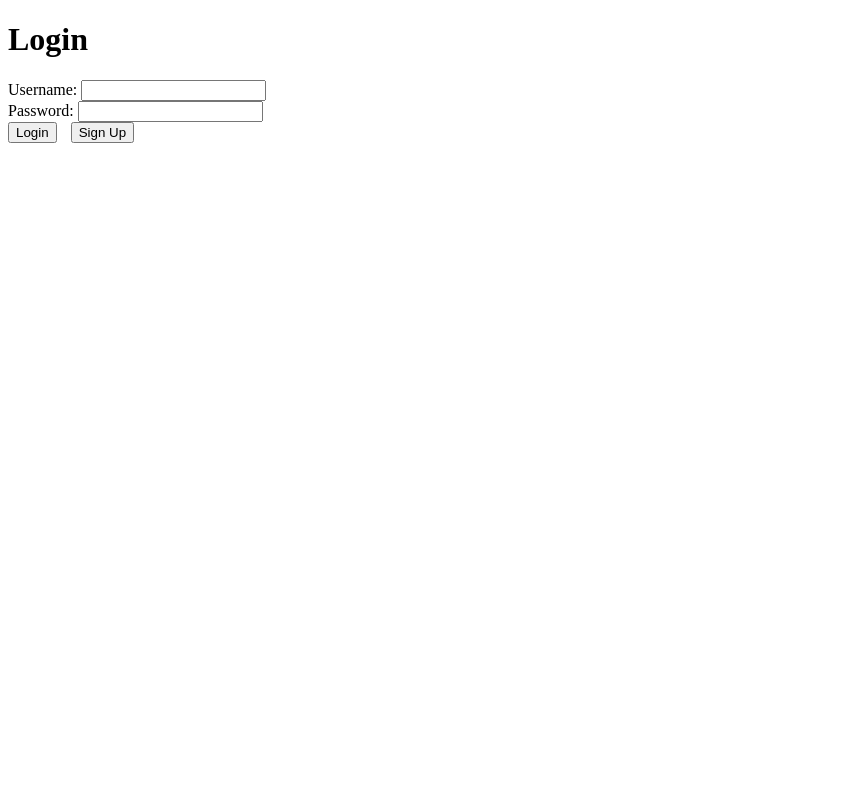
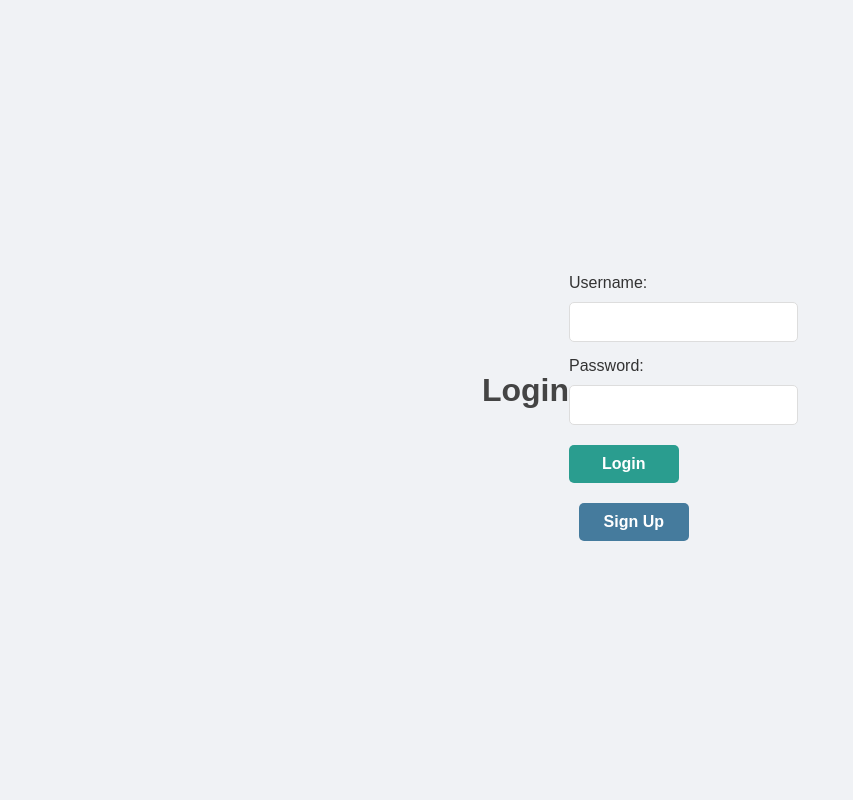
Before and after one commit to tunaokcu/best-health, a FastAPI app: page /auth/login in a window 1280 px wide. Shown: the whole page, without its empty margins (0-853 px from the left). Run offline with FastAPI, Linux system fonts and the light colour scheme.

Commit message:
Changed login style

```diff
--- a/templates/login.html
+++ b/templates/login.html
@@ -1,10 +1,103 @@
 <!DOCTYPE html>
 <html lang="en">
-<head>
-    <meta charset="UTF-8">
-    <meta name="viewport" content="width=device-width, initial-scale=1.0">
-    <title>Login</title>
-</head>
+    <head>
+        <meta charset="UTF-8">
+        <meta name="viewport" content="width=device-width, initial-scale=1.0">
+        <title>Login</title>
+        <style>
+            /* Basic reset and styling */
+            * {
+                margin: 0;
+                padding: 0;
+                box-sizing: border-box;
+                font-family: Arial, sans-serif;
+            }
+
+            body {
+                display: flex;
+                align-items: center;
+                justify-content: center;
+                height: 100vh;
+                background-color: #f0f2f5;
+                color: #333;
+            }
+
+            h1 {
+                text-align: center;
+                font-weight: 700;
+                font-size: 2rem;
+                margin-bottom: 20px;
+                color: #444;
+            }
+
+            .container {
+                width: 100%;
+                max-width: 400px;
+                background-color: #ffffff;
+                padding: 20px 30px;
+                border-radius: 10px;
+                box-shadow: 0px 4px 12px rgba(0, 0, 0, 0.1);
+                text-align: center;
+            }
+
+            .hidden {
+                display: none;
+            }
+
+            label {
+                display: block;
+                text-align: left;
+                margin: 15px 0 5px;
+                font-weight: 500;
+            }
+
+            input[type="text"],
+            input[type="password"] {
+                width: 100%;
+                padding: 10px;
+                margin-top: 5px;
+                border: 1px solid #ddd;
+                border-radius: 5px;
+                font-size: 1rem;
+                transition: border-color 0.3s ease;
+            }
+
+            input[type="text"]:focus,
+            input[type="password"]:focus {
+                border-color: #2a9d8f;
+                outline: none;
+            }
+
+            button,
+            input[type="submit"] {
+                width: calc(50% - 5px);
+                padding: 10px;
+                margin-top: 20px;
+                font-size: 1rem;
+                font-weight: bold;
+                color: #fff;
+                background-color: #2a9d8f;
+                border: none;
+                border-radius: 5px;
+                cursor: pointer;
+                transition: background-color 0.3s ease;
+            }
+
+            button:hover,
+            input[type="submit"]:hover {
+                background-color: #21867a;
+            }
+
+            input[type="submit"] {
+                margin-left: 10px;
+                background-color: #457b9d;
+            }
+
+            input[type="submit"]:hover {
+                background-color: #376d86;
+            }
+        </style>
+    </head>
 <body>
     <h1>Login</h1>
     {% if error %}
```
